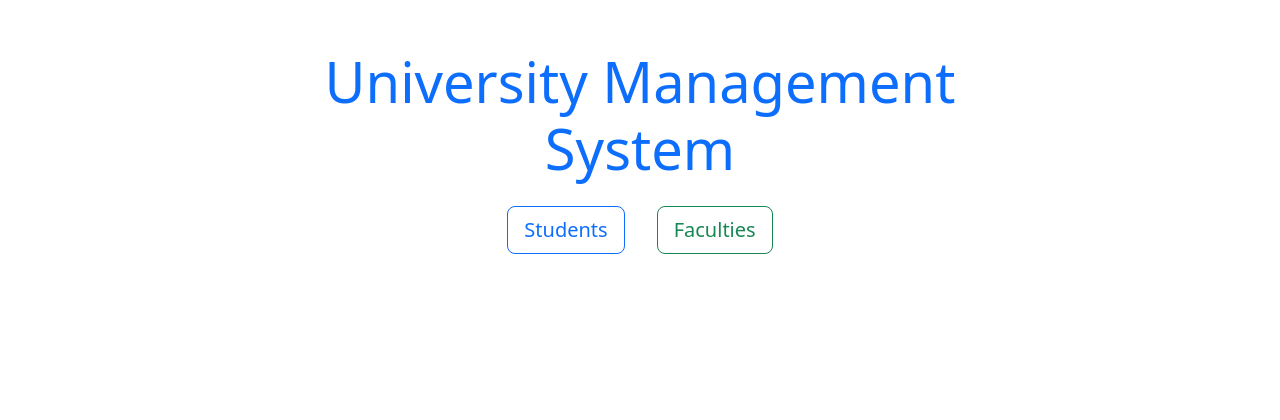
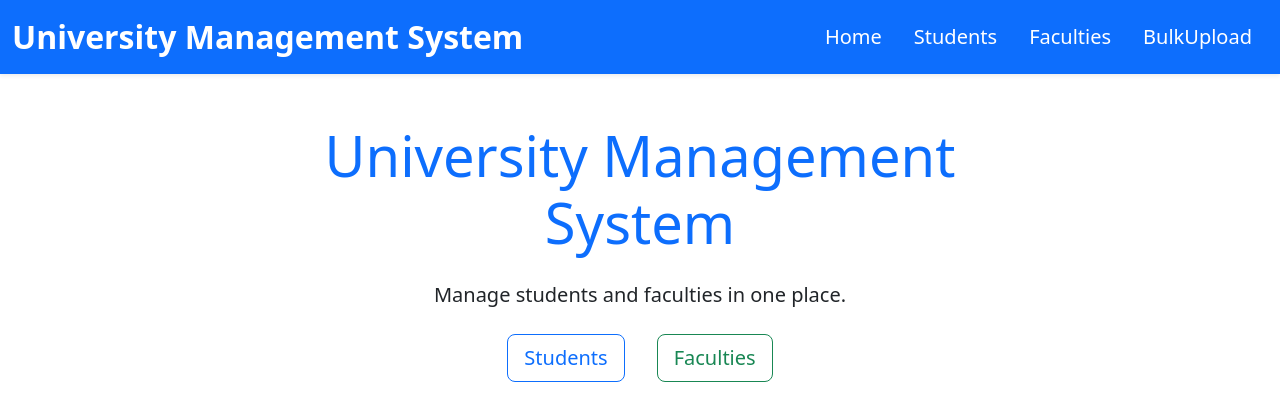
Before and after one commit to mcbanana3/CRUD_OPERATIONS_FRONTEND, a React (Create React App) app: page / in a window 1280 px wide. Shown: the top 420 px of the page. Built offline with nearby package versions, Linux system fonts and the light colour scheme.

Commit message:
Added frontend enhancements for navbar and bulkupload

```diff
--- a/package.json
+++ b/package.json
@@ -8,6 +8,8 @@
     "@testing-library/user-event": "^13.5.0",
     "axios": "^1.7.7",
     "bootstrap": "^5.3.3",
+    "express": "^4.21.1",
+    "multer": "^1.4.5-lts.1",
     "react": "^18.3.1",
     "react-dom": "^18.3.1",
     "react-router-dom": "^6.28.0",
--- a/public/index.html
+++ b/public/index.html
@@ -24,7 +24,7 @@
       work correctly both with client-side routing and a non-root public URL.
       Learn how to configure a non-root public URL by running `npm run build`.
     -->
-    <title>React App</title>
+    <title>CRUD MVC Operations</title>
   </head>
   <body>
     <noscript>You need to enable JavaScript to run this app.</noscript>
--- a/src/App.js
+++ b/src/App.js
@@ -1,52 +1,28 @@
 import React, { useState } from 'react';
+import Navbar from './components/Navbar';
+import Home from './components/Home';
 import StudentList from './components/StudentList';
 import FacultyList from './components/FacultyList';
+import BulkUpload from './components/BulkUpload';
 import './App.css'; // Import the custom CSS file
 
 function App() {
-  const [currentView, setCurrentView] = useState(null); // Track the current view
+  const [currentPage, setCurrentPage] = useState('home'); // Track the current page
 
-  const handleViewChange = (view) => {
-    setCurrentView(view);
+  // Handle page change (Switch between Home, Students, Faculties, and Bulk Upload)
+  const handlePageChange = (page) => {
+    setCurrentPage(page);
   };
 
   return (
-    <div className="container py-5 text-center">
-      {!currentView ? (
-        <>
-          {/* Home Page - Contains Heading and Buttons */}
-          <h1 className="display-4 text-primary font-weight-bold mb-4">
-            University Management System
-          </h1>
-
-          <div className="button-container mb-4">
-            <button
-              className="btn btn-outline-primary btn-lg mx-3"
-              onClick={() => handleViewChange('students')}
-            >
-              Students
-            </button>
-            <button
-              className="btn btn-outline-success btn-lg mx-3"
-              onClick={() => handleViewChange('faculties')}
-            >
-              Faculties
-            </button>
-          </div>
-        </>
-      ) : (
-        <>
-          {/* Conditional Rendering Based on the Current View */}
-          <button
-            className="btn btn-secondary mb-4"
-            onClick={() => setCurrentView(null)}
-          >
-            Back to Home
-          </button>
-          {currentView === 'students' && <StudentList />}
-          {currentView === 'faculties' && <FacultyList />}
-        </>
-      )}
+    <div>
+      <Navbar handlePageChange={handlePageChange} />
+      <div className="container py-5 text-center">
+        {currentPage === 'home' && <Home />}
+        {currentPage === 'students' && <StudentList />}
+        {currentPage === 'faculties' && <FacultyList />}
+        {currentPage === 'bulk-upload' && <BulkUpload />} {/* Show Bulk Upload page */}
+      </div>
     </div>
   );
 }
--- /dev/null
+++ b/src/components/BulkUpload.js
@@ -0,0 +1,77 @@
+import React, { useState } from 'react';
+import axios from 'axios';
+
+function BulkUpload() {
+  const [studentFile, setStudentFile] = useState(null);
+  const [facultyFile, setFacultyFile] = useState(null);
+  const [message, setMessage] = useState('');
+
+  const handleStudentFileChange = (e) => {
+    setStudentFile(e.target.files[0]);
+  };
+
+  const handleFacultyFileChange = (e) => {
+    setFacultyFile(e.target.files[0]);
+  };
+
+  const handleStudentUpload = async () => {
+    if (!studentFile) {
+      setMessage('Please select a student CSV file');
+      return;
+    }
+
+    const formData = new FormData();
+    formData.append('file', studentFile);
+
+    try {
+      const response = await axios.post('/api/upload/student', formData, {
+        headers: { 'Content-Type': 'multipart/form-data' },
+      });
+      setMessage(response.data.message);
+    } catch (err) {
+      setMessage('Error uploading student file');
+    }
+  };
+
+  const handleFacultyUpload = async () => {
+    if (!facultyFile) {
+      setMessage('Please select a faculty CSV file');
+      return;
+    }
+
+    const formData = new FormData();
+    formData.append('file', facultyFile);
+
+    try {
+      const response = await axios.post('/api/upload/faculty', formData, {
+        headers: { 'Content-Type': 'multipart/form-data' },
+      });
+      setMessage(response.data.message);
+    } catch (err) {
+      setMessage('Error uploading faculty file');
+    }
+  };
+
+  return (
+    <div>
+      <h2>Bulk Upload</h2>
+      <div>
+        <h4>Upload Student Data</h4>
+        <input type="file" accept=".csv" onChange={handleStudentFileChange} />
+        <button onClick={handleStudentUpload} className="btn btn-primary mt-2">
+          Upload Student CSV
+        </button>
+      </div>
+      <div className="mt-4">
+        <h4>Upload Faculty Data</h4>
+        <input type="file" accept=".csv" onChange={handleFacultyFileChange} />
+        <button onClick={handleFacultyUpload} className="btn btn-success mt-2">
+          Upload Faculty CSV
+        </button>
+      </div>
+      {message && <p className="mt-4">{message}</p>}
+    </div>
+  );
+}
+
+export default BulkUpload;
--- /dev/null
+++ b/src/components/Home.js
@@ -0,0 +1,31 @@
+import React from 'react';
+
+function Home({ handlePageChange }) {
+  return (
+    <div>
+      <h1 className="display-4 text-primary font-weight-bold mb-4">
+        University Management System
+      </h1>
+      <p className="lead mb-4">
+        Manage students and faculties in one place.
+      </p>
+      <div className="button-container mb-4">
+        {/* Buttons for students and faculties */}
+        <button
+          className="btn btn-outline-primary btn-lg mx-3"
+          onClick={() => handlePageChange('students')}
+        >
+          Students
+        </button>
+        <button
+          className="btn btn-outline-success btn-lg mx-3"
+          onClick={() => handlePageChange('faculties')}
+        >
+          Faculties
+        </button>
+      </div>
+    </div>
+  );
+}
+
+export default Home;
--- /dev/null
+++ b/src/components/Navbar.js
@@ -0,0 +1,60 @@
+import React from 'react';
+
+function Navbar({ handlePageChange }) {
+  return (
+    <nav className="navbar navbar-expand-lg navbar-dark bg-primary shadow-sm">
+      <div className="container-fluid">
+        <span className="navbar-brand fs-2 fw-bold text-white">University Management System</span>
+        <button
+          className="navbar-toggler"
+          type="button"
+          data-bs-toggle="collapse"
+          data-bs-target="#navbarNav"
+          aria-controls="navbarNav"
+          aria-expanded="false"
+          aria-label="Toggle navigation"
+        >
+          <span className="navbar-toggler-icon"></span>
+        </button>
+        <div className="collapse navbar-collapse" id="navbarNav">
+          <ul className="navbar-nav ms-auto">
+            <li className="nav-item">
+              <button
+                className="nav-link btn btn-link text-white fs-5 mx-2 hover-shadow"
+                onClick={() => handlePageChange('home')}
+              >
+                Home
+              </button>
+            </li>
+            <li className="nav-item">
+              <button
+                className="nav-link btn btn-link text-white fs-5 mx-2 hover-shadow"
+                onClick={() => handlePageChange('students')}
+              >
+                Students
+              </button>
+            </li>
+            <li className="nav-item">
+              <button
+                className="nav-link btn btn-link text-white fs-5 mx-2 hover-shadow"
+                onClick={() => handlePageChange('faculties')}
+              >
+                Faculties
+              </button>
+            </li>
+            <li className="nav-item">
+              <button
+                className="nav-link btn btn-link text-white fs-5 mx-2 hover-shadow"
+                onClick={() => handlePageChange('bulk-upload')}
+              >
+                BulkUpload
+              </button>
+            </li>
+          </ul>
+        </div>
+      </div>
+    </nav>
+  );
+}
+
+export default Navbar;
--- a/src/index.js
+++ b/src/index.js
@@ -3,13 +3,13 @@ import ReactDOM from 'react-dom/client';
 import './index.css';
 import App from './App';
 import reportWebVitals from './reportWebVitals';
-import { BrowserRouter } from 'react-router-dom';
+import { BrowserRouter as Router } from 'react-router-dom';
 
 const root = ReactDOM.createRoot(document.getElementById('root'));
 root.render(
-  <BrowserRouter>
+  <Router>
     <App />
-  </BrowserRouter>
+  </Router>
 );
 
 // If you want to start measuring performance in your app, pass a function
```
Also changed, not shown: 1 other file (tests, documents, lock files or other folders).
